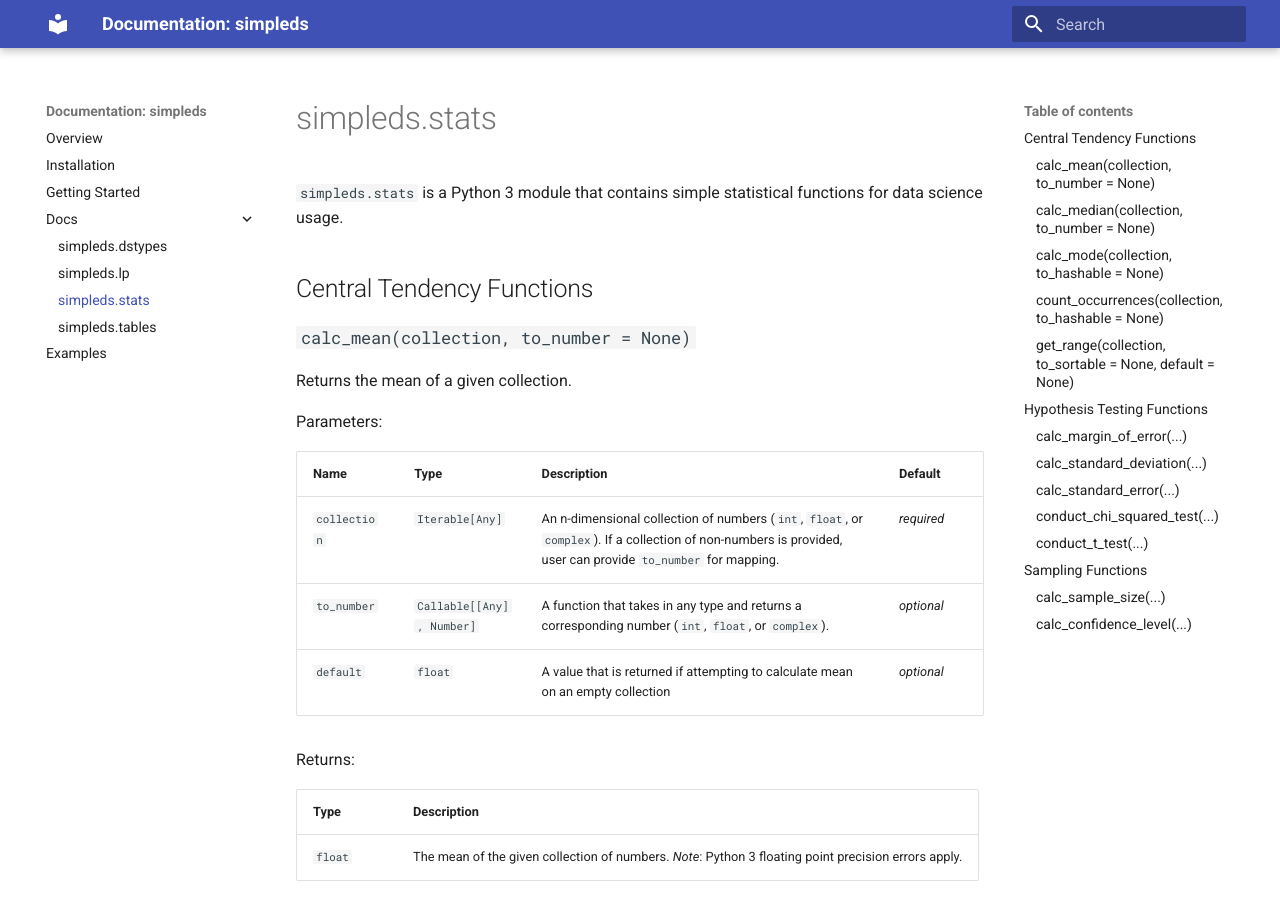
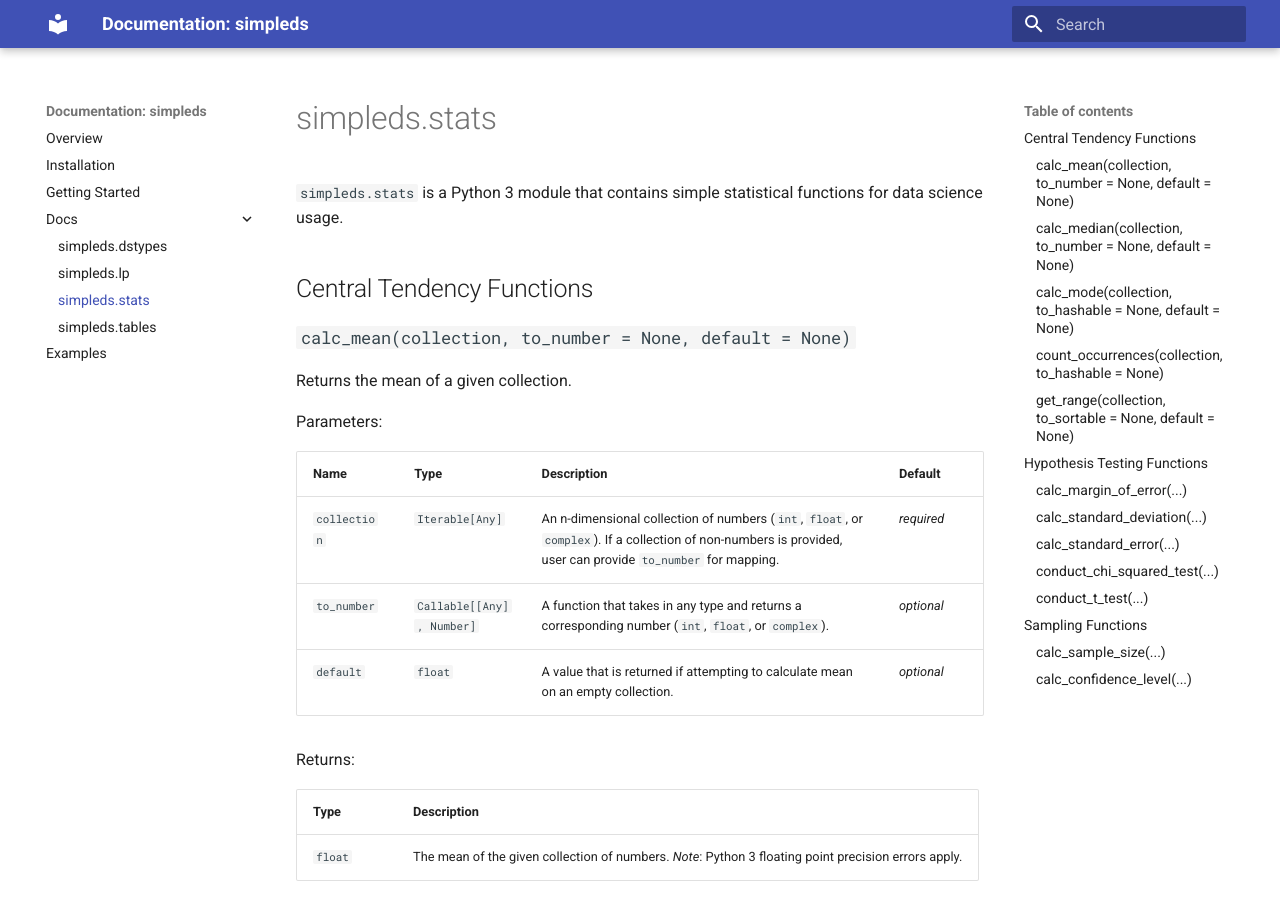
Before and after one commit to keiferc/simpleds, an MkDocs documentation site: the page built from docs/interfaces/stats.md, in a window 1280 px wide and 900 px high. Built offline with MkDocs 1.6.1 and Material for MkDocs 9.7.7, drawn with Linux system fonts in a browser that asks for light colours; some of the changed text lies outside the part shown.

Commit message:
updated docs

````diff
--- a/docs/interfaces/stats.md
+++ b/docs/interfaces/stats.md
@@ -5,7 +5,7 @@ functions for data science usage.
 
 ## Central Tendency Functions
 
-### `calc_mean(collection, to_number = None)`
+### `calc_mean(collection, to_number = None, default = None)`
 Returns the mean of a given collection.
 
 Parameters:
@@ -14,7 +14,7 @@ Parameters:
 | ---- | ---- | ----------- | ------- |
 | `collection` | `Iterable[Any]` | An n-dimensional collection of numbers (`int`, `float`, or `complex`). If a collection of non-numbers is provided, user can provide `to_number` for mapping. | *required* |
 | `to_number` | `Callable[[Any], Number]` | A function that takes in any type and returns a corresponding number (`int`, `float`, or `complex`). | *optional* |
-| `default` | `float` | A value that is returned if attempting to calculate mean on an empty collection | *optional* |
+| `default` | `float` | A value that is returned if attempting to calculate mean on an empty collection. | *optional* |
 
 Returns:
 
@@ -69,7 +69,7 @@ Examples:
 ```
 
 
-### `calc_median(collection, to_number = None)`
+### `calc_median(collection, to_number = None, default = None)`
 Returns the median of a given collection.
 
 Parameters:
@@ -78,7 +78,7 @@ Parameters:
 | ---- | ---- | ----------- | ------- |
 | `collection` | `Iterable[Any]` | An n-dimensional collection of numbers (`int`, `float`, or `complex`). If a collection of non-numbers is provided, user can provide `to_number` for mapping. | *required* |
 | `to_number` | `Callable[[Any], Number]` | A function that takes in any type and returns a corresponding number (`int`, `float`, or `complex`). | *optional* |
-| `default` | `float` | A value that is returned if attempting to calculate median on an empty collection | *optional* |
+| `default` | `float` | A value that is returned if attempting to calculate median on an empty collection. | *optional* |
 
 Returns:
 
@@ -133,7 +133,7 @@ Examples:
 ```
 
 
-### `calc_mode(collection, to_hashable = None)`
+### `calc_mode(collection, to_hashable = None, default = None)`
 Returns the mode of a given collection. *Note*: numpy type casting applies to
 return values.
 
@@ -143,7 +143,7 @@ Parameters:
 | ---- | ---- | ----------- | ------- |
 | `collection` | `Iterable[Any]` | An n-dimensional collection of hashables. If a collection of non-hashables is provided, user can provide `to_hashable` for mapping. | *required* |
 | `to_hashable` | `Callable[[Any], Hashable]` | A function that takes in any type and returns a corresponding hashable. | *optional* |
-| `default` | `Hashable` | A hashable that is returned if attempting to calculate mode on an empty collection | *optional* |
+| `default` | `Hashable` | A hashable that is returned if attempting to calculate mode on an empty collection. | *optional* |
 
 Returns:
 
````
